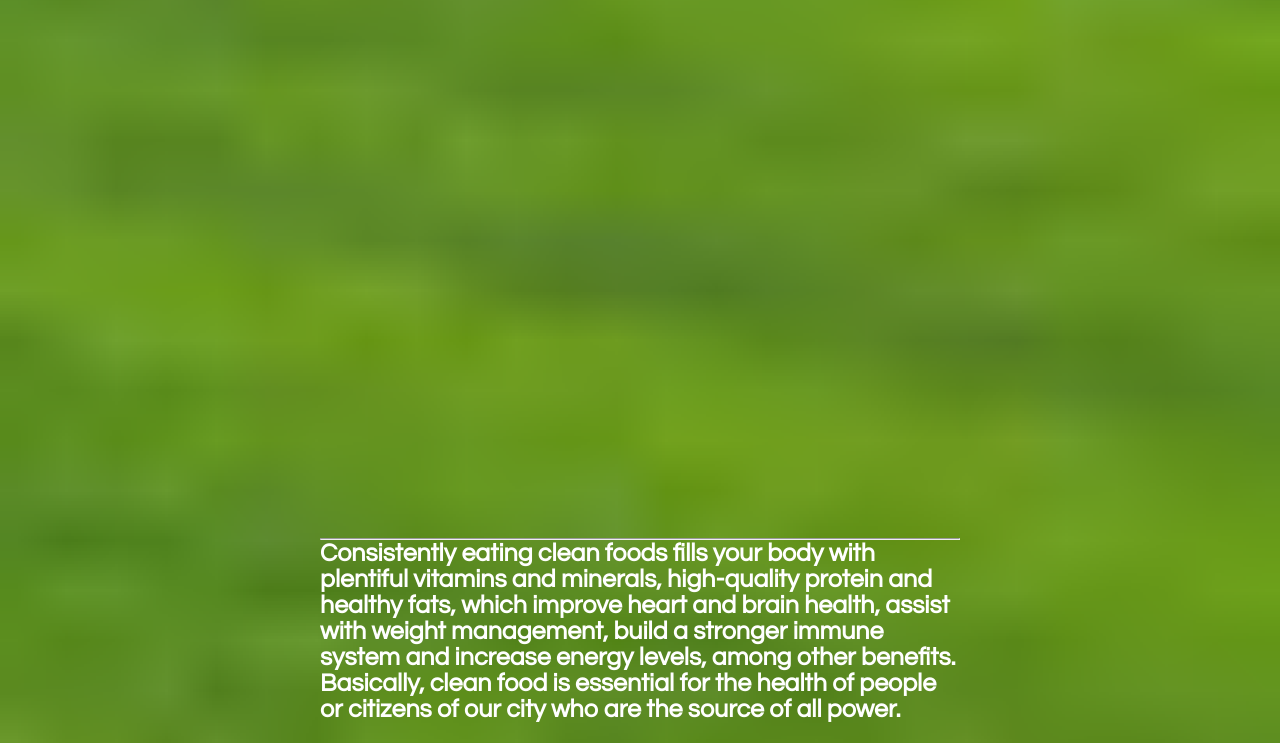
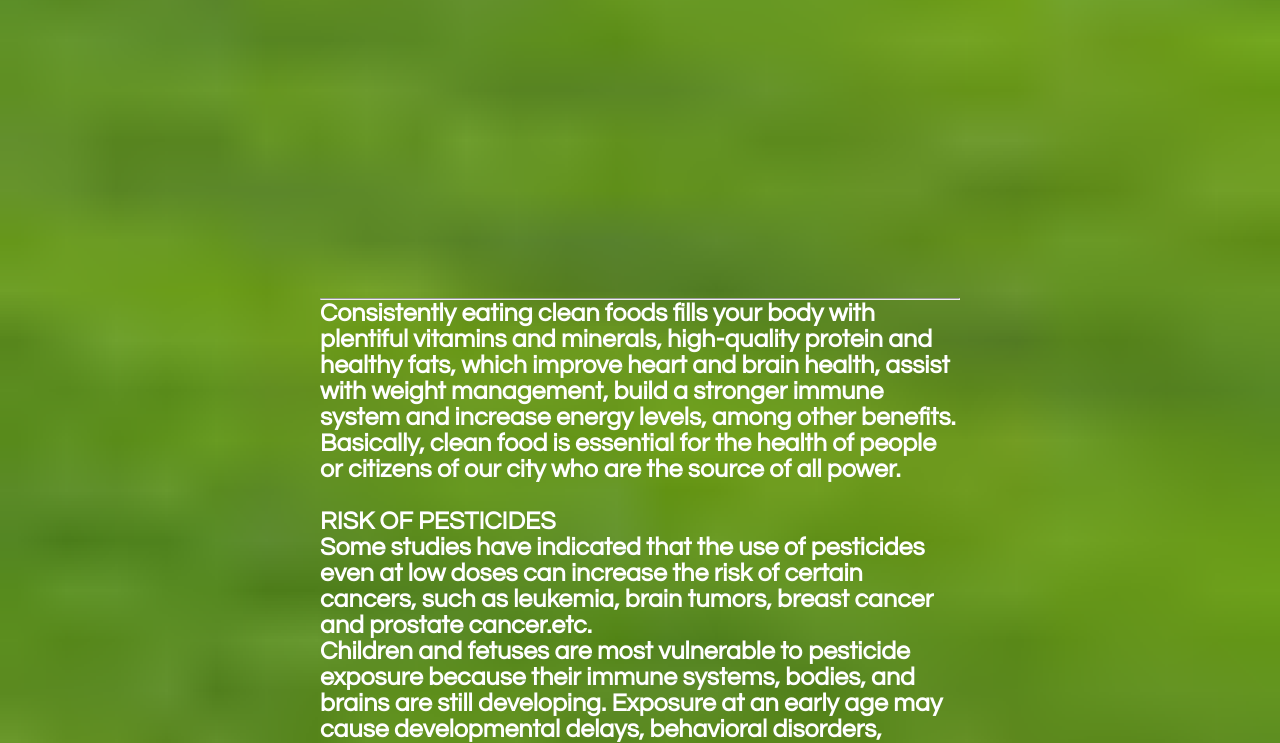
Before and after one commit to anannntj/anannntj.github.io, a plain HTML site: page websites/webapp2/h.html in a window 1280 px wide. Shown: the part 7986-8729 px from the top of the page. Drawn offline with Linux system fonts and the light colour scheme.

Commit message:
asdfghjkl

```diff
--- a/websites/webapp2/css/h.css
+++ b/websites/webapp2/css/h.css
@@ -124,7 +124,7 @@ font-size: 60px;
 
 .d{
 position: absolute;
-top: 1420%;
+top: 1390%;
 left: 50%;
 transform: translate(-50%,-50%);
 }
```
